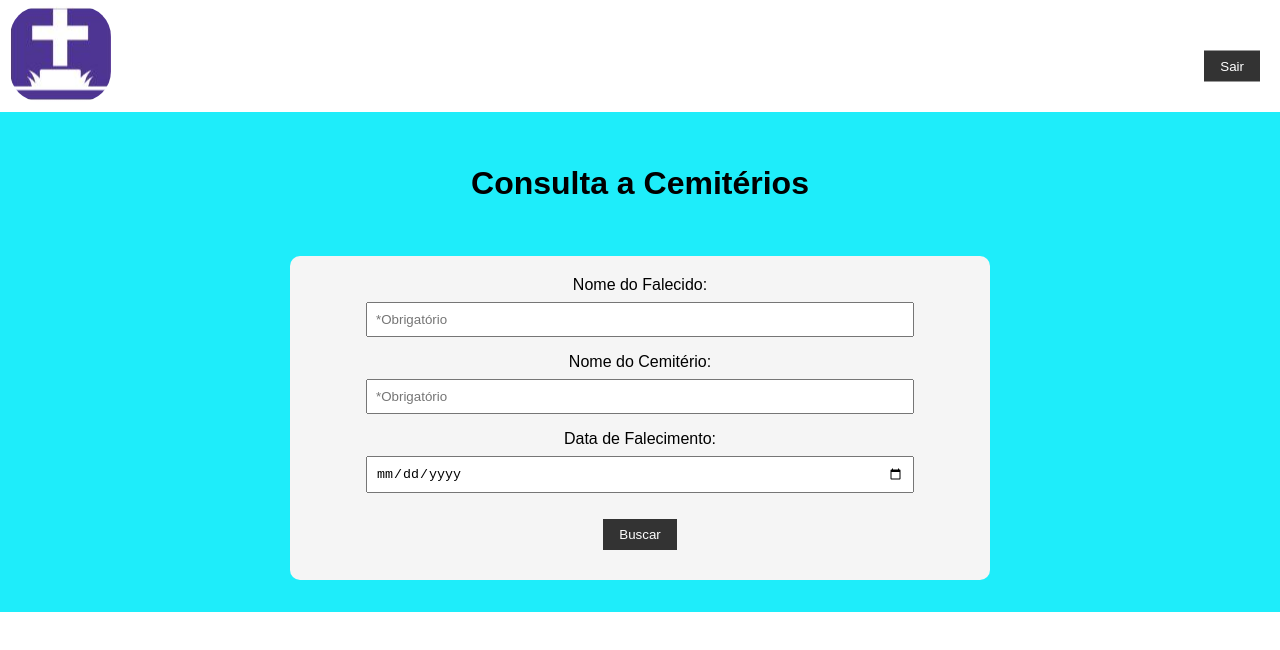
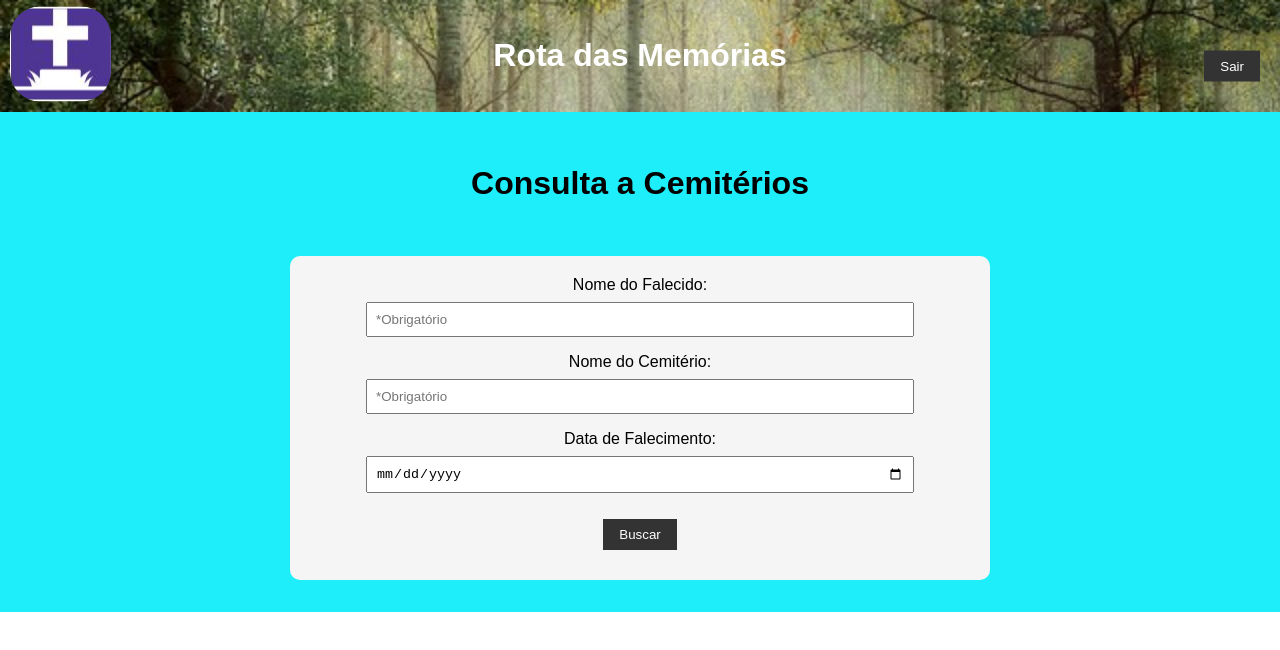
Before and after one commit to MarioZanin/RotaMemory, a website: page index.html in a window 1280 px wide. Drawn offline with Linux system fonts and the light colour scheme; the site is published under a folder, as on GitHub Pages, so addresses that start at the root find nothing.

Commit message:
Adequando o Background do header

```diff
--- a/css/main.css
+++ b/css/main.css
@@ -5,7 +5,7 @@ body, html {
 }
 
 header {
-    background-image: url('/imagens/forest.jpg');
+    background-image:url('../imagens/forest.jpg');
     background-size: cover;
     background-position: center;
     background-repeat: no-repeat;
```
